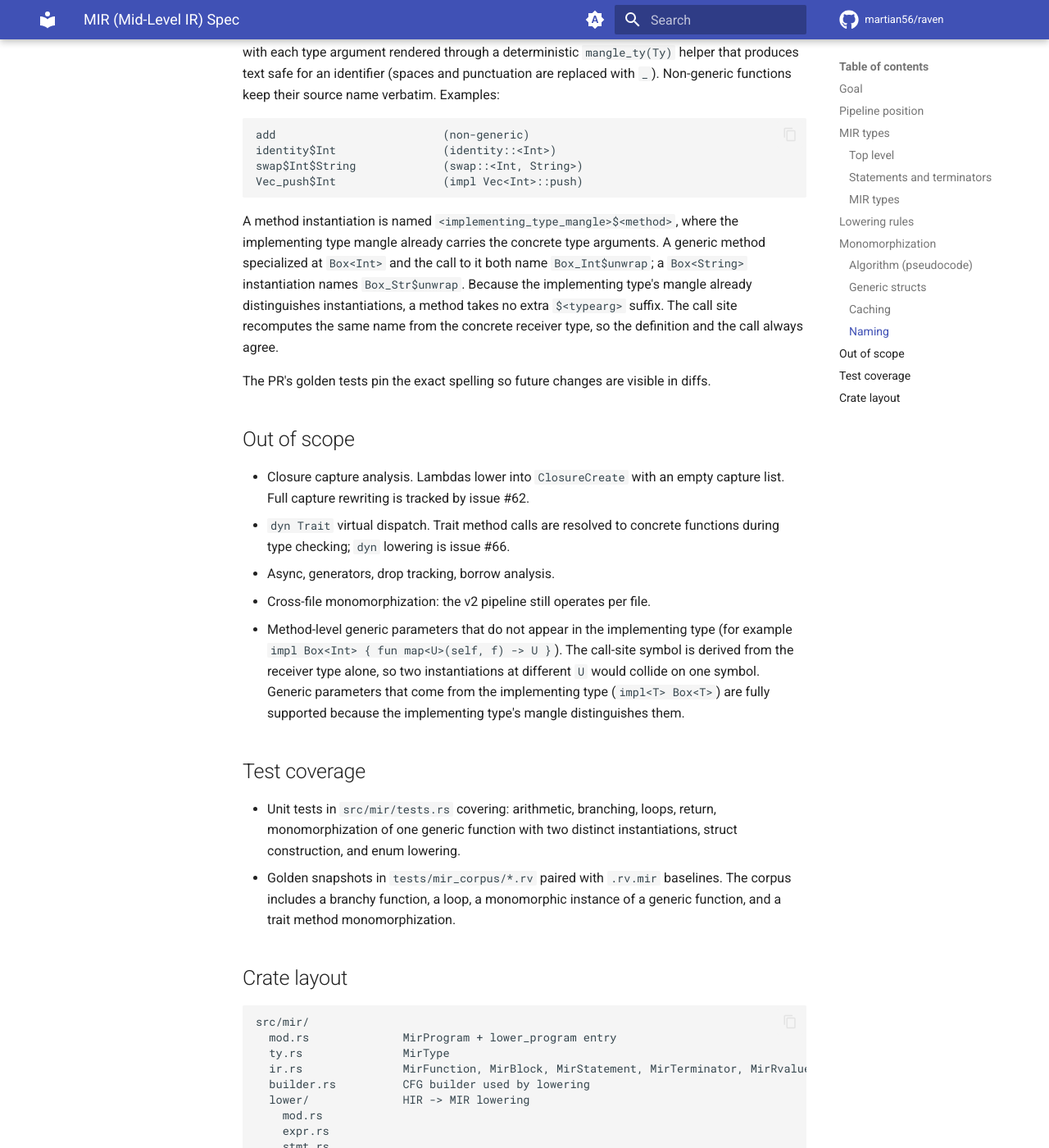
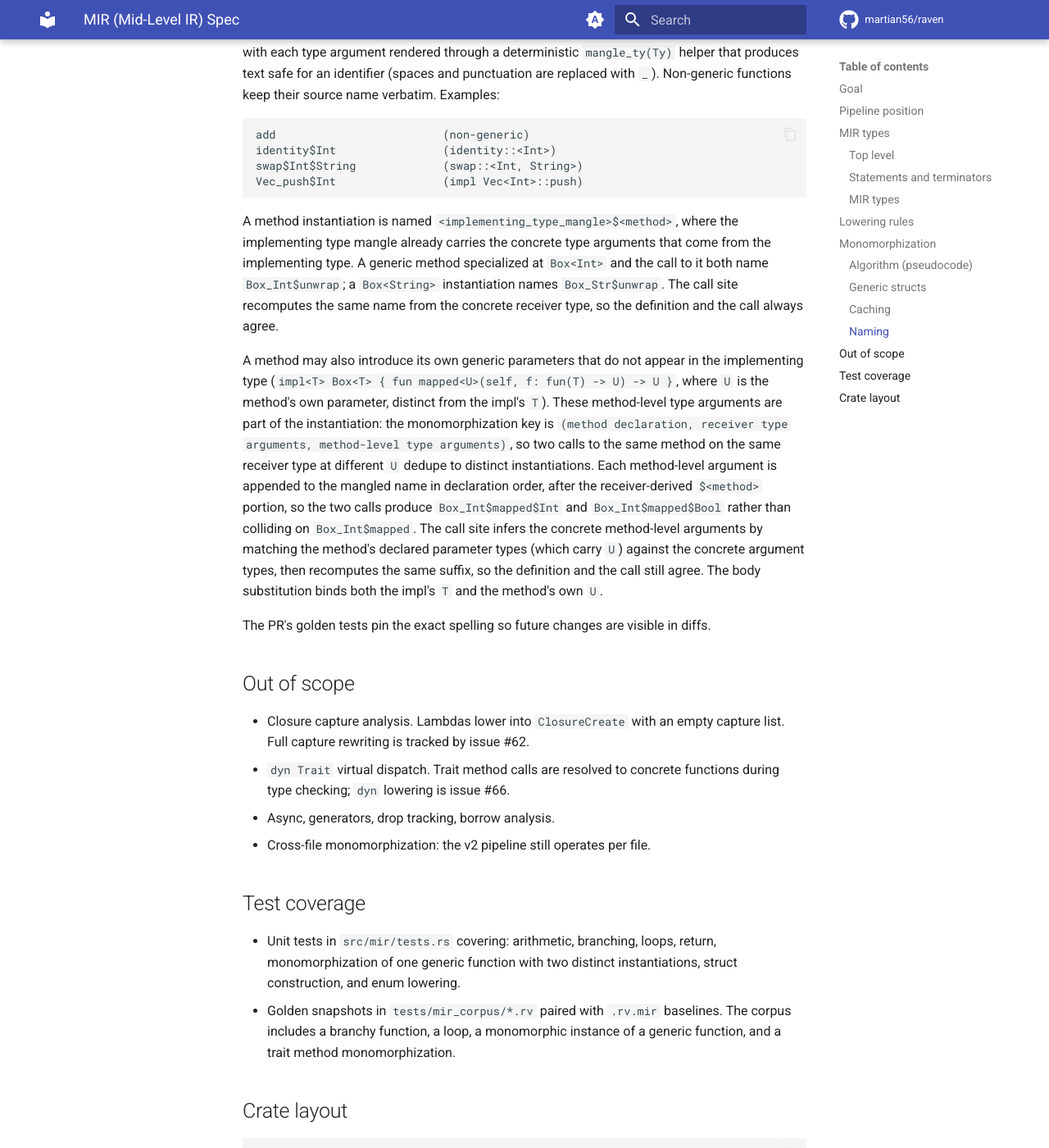
Before and after one commit to martian56/raven, an MkDocs documentation site: the page built from docs/v2/specs/mir.md, in a window 1280 px wide and 1400 px high, scrolled down 5974 px. Shown: the whole window at 82% size. Built offline with MkDocs 1.6.1 and Material for MkDocs 9.7.7, drawn with Linux system fonts in a browser that asks for light colours; comment, search, counter and statistics services are not loaded.

Commit message:
test: method-level generic methods end to end
Adds a program calling mapped<U> at U=Int and U=Bool on the same
Box<Int>, plus the smoke-test case asserting it prints 42 then true.
Documents method-level generic monomorphization in the MIR spec.

```diff
--- a/docs/v2/specs/mir.md
+++ b/docs/v2/specs/mir.md
@@ -260,12 +260,27 @@ Vec_push$Int                (impl Vec<Int>::push)
 
 A method instantiation is named `<implementing_type_mangle>$<method>`,
 where the implementing type mangle already carries the concrete type
-arguments. A generic method specialized at `Box<Int>` and the call to it
-both name `Box_Int$unwrap`; a `Box<String>` instantiation names
-`Box_Str$unwrap`. Because the implementing type's mangle already
-distinguishes instantiations, a method takes no extra `$<typearg>` suffix.
-The call site recomputes the same name from the concrete receiver type, so
-the definition and the call always agree.
+arguments that come from the implementing type. A generic method
+specialized at `Box<Int>` and the call to it both name `Box_Int$unwrap`; a
+`Box<String>` instantiation names `Box_Str$unwrap`. The call site recomputes
+the same name from the concrete receiver type, so the definition and the
+call always agree.
+
+A method may also introduce its own generic parameters that do not appear
+in the implementing type (`impl<T> Box<T> { fun mapped<U>(self, f: fun(T)
+-> U) -> U }`, where `U` is the method's own parameter, distinct from the
+impl's `T`). These method-level type arguments are part of the
+instantiation: the monomorphization key is `(method declaration, receiver
+type arguments, method-level type arguments)`, so two calls to the same
+method on the same receiver type at different `U` dedupe to distinct
+instantiations. Each method-level argument is appended to the mangled name
+in declaration order, after the receiver-derived `$<method>` portion, so
+the two calls produce `Box_Int$mapped$Int` and `Box_Int$mapped$Bool`
+rather than colliding on `Box_Int$mapped`. The call site infers the
+concrete method-level arguments by matching the method's declared parameter
+types (which carry `U`) against the concrete argument types, then recomputes
+the same suffix, so the definition and the call still agree. The body
+substitution binds both the impl's `T` and the method's own `U`.
 
 The PR's golden tests pin the exact spelling so future changes are
 visible in diffs.
@@ -278,13 +293,6 @@ visible in diffs.
   concrete functions during type checking; `dyn` lowering is issue #66.
 * Async, generators, drop tracking, borrow analysis.
 * Cross-file monomorphization: the v2 pipeline still operates per file.
-* Method-level generic parameters that do not appear in the implementing
-  type (for example `impl Box<Int> { fun map<U>(self, f) -> U }`). The
-  call-site symbol is derived from the receiver type alone, so two
-  instantiations at different `U` would collide on one symbol. Generic
-  parameters that come from the implementing type (`impl<T> Box<T>`) are
-  fully supported because the implementing type's mangle distinguishes
-  them.
 
 ## Test coverage
 
```
Also changed, not shown: 2 other files.
